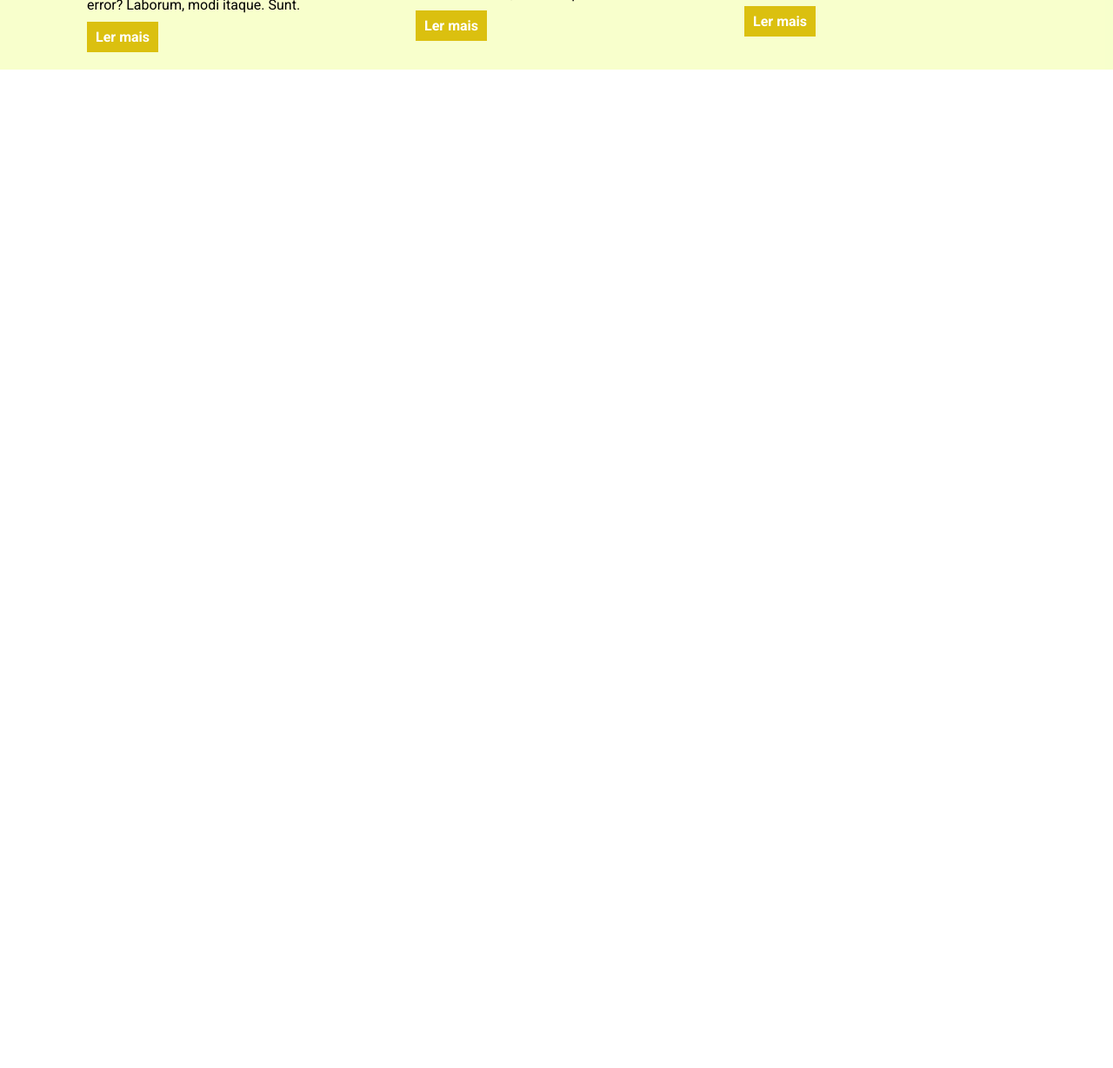
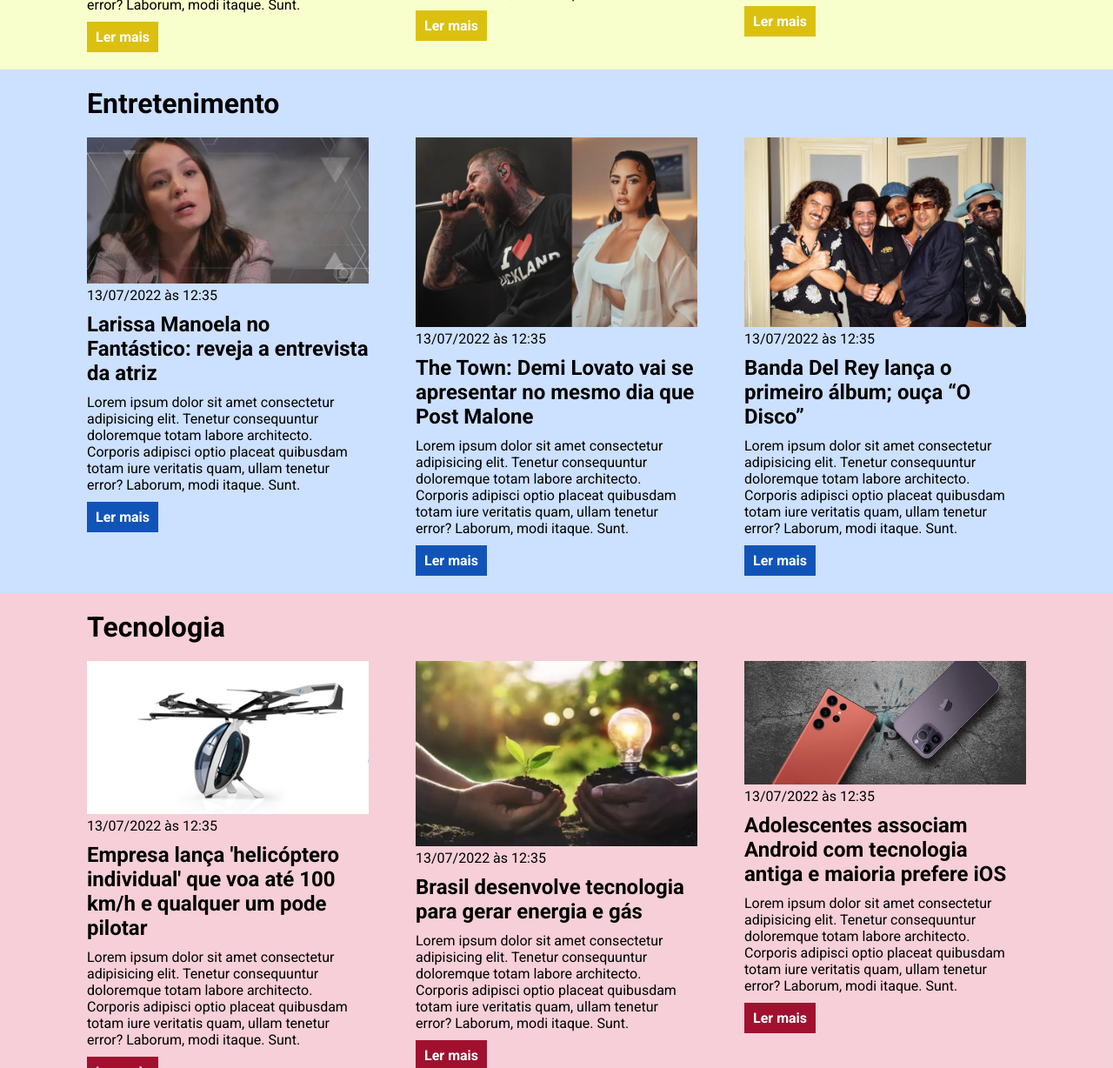
Before and after one commit to joaoxmb/curso_ebac_frontend, a plain HTML site: page css/index.html in a window 1280 px wide. Shown: the part 1572-2800 px from the top of the page at 87% size. Before the commit the page ends 1652 px from the top, so only its background shows below. Drawn offline with Linux system fonts and the light colour scheme.

Commit message:
feat: adicionando duas novas sections, entretenimento e tecnlogia

```diff
--- a/material da aula/css/index.html
+++ b/css/index.html
@@ -18,6 +18,12 @@
                     </li>
                     <li>
                         <a href="#economy" title="Ir para a seção de notícias">Economia</a>
+                    </li>
+                    <li>
+                        <a href="#entertainment" title="Ir para a seção de notícias">Entretenimento</a>
+                    </li>
+                    <li>
+                        <a href="#technology" title="Ir para a seção de notícias">Tecnologia</a>
                     </li>
                 </ul>
             </nav>
@@ -114,5 +120,85 @@
             </div>
         </div>
     </section>
+    <section id="entertainment">
+        <div class="container">
+            <h2>Entretenimento</h2>
+            <div class="articles">
+                <article>
+                    <img src="imagens/larissa-manoela.jpeg" alt="Reprodução/GloboA atriz Larissa Manoela em entrevista ao Fantástico... Leia mais em https://ojornalextra.com.br/noticias/entretenimento/2023/08/94623-larissa-manoela-no-fantastico-reveja-a-entrevista-da-atriz O conteúdo EXTRA está protegido pela legislação brasileira sobre direito autoral. Essa defesa é necessária para manter o jornalismo vivo e acessível a todos. Se deseja compartilhar, utilize os meios fornecidos no Portal Novo Extra" />
+                    <header>
+                        <time>13/07/2022 às 12:35</time>
+                    </header>
+                    <h3>Larissa Manoela no Fantástico: reveja a entrevista da atriz</h3>
+                    <p>
+                        Lorem ipsum dolor sit amet consectetur adipisicing elit. Tenetur consequuntur doloremque totam labore architecto. Corporis adipisci optio placeat quibusdam totam iure veritatis quam, ullam tenetur error? Laborum, modi itaque. Sunt.
+                    </p>
+                    <a href="#" title="Leia a notícia completa">Ler mais</a>
+                </article>
+                <article>
+                    <img src="imagens/the-town.jpeg" alt="Demi Lovato e Post Malone" />
+                    <header>
+                        <time>13/07/2022 às 12:35</time>
+                    </header>
+                    <h3>The Town: Demi Lovato vai se apresentar no mesmo dia que Post Malone</h3>
+                    <p>
+                        Lorem ipsum dolor sit amet consectetur adipisicing elit. Tenetur consequuntur doloremque totam labore architecto. Corporis adipisci optio placeat quibusdam totam iure veritatis quam, ullam tenetur error? Laborum, modi itaque. Sunt.
+                    </p>
+                    <a href="#" title="Leia a notícia completa">Ler mais</a>
+                </article>
+                <article>
+                    <img src="imagens/banda-del-rey.jpeg" alt="Banda Del Rey" />
+                    <header>
+                        <time>13/07/2022 às 12:35</time>
+                    </header>
+                    <h3>Banda Del Rey lança o primeiro álbum; ouça “O Disco”</h3>
+                    <p>
+                        Lorem ipsum dolor sit amet consectetur adipisicing elit. Tenetur consequuntur doloremque totam labore architecto. Corporis adipisci optio placeat quibusdam totam iure veritatis quam, ullam tenetur error? Laborum, modi itaque. Sunt.
+                    </p>
+                    <a href="#" title="Leia a notícia completa">Ler mais</a>
+                </article>
+            </div>
+        </div>
+    </section>
+    <section id="technology">
+        <div class="container">
+            <h2>Tecnologia</h2>
+            <div class="articles">
+                <article>
+                    <img src="imagens/airscooter.png" alt="helicóptero individual que voa até 100 km/h e qualquer um pode pilotar" />
+                    <header>
+                        <time>13/07/2022 às 12:35</time>
+                    </header>
+                    <h3>Empresa lança 'helicóptero individual' que voa até 100 km/h e qualquer um pode pilotar</h3>
+                    <p>
+                        Lorem ipsum dolor sit amet consectetur adipisicing elit. Tenetur consequuntur doloremque totam labore architecto. Corporis adipisci optio placeat quibusdam totam iure veritatis quam, ullam tenetur error? Laborum, modi itaque. Sunt.
+                    </p>
+                    <a href="#" title="Leia a notícia completa">Ler mais</a>
+                </article>
+                <article>
+                    <img src="imagens/seed.webp" alt="alt" />
+                    <header>
+                        <time>13/07/2022 às 12:35</time>
+                    </header>
+                    <h3>Brasil desenvolve tecnologia para gerar energia e gás</h3>
+                    <p>
+                        Lorem ipsum dolor sit amet consectetur adipisicing elit. Tenetur consequuntur doloremque totam labore architecto. Corporis adipisci optio placeat quibusdam totam iure veritatis quam, ullam tenetur error? Laborum, modi itaque. Sunt.
+                    </p>
+                    <a href="#" title="Leia a notícia completa">Ler mais</a>
+                </article>
+                <article>
+                    <img src="imagens/android-vs-ios.jpeg" alt="alt" />
+                    <header>
+                        <time>13/07/2022 às 12:35</time>
+                    </header>
+                    <h3>Adolescentes associam Android com tecnologia antiga e maioria prefere iOS</h3>
+                    <p>
+                        Lorem ipsum dolor sit amet consectetur adipisicing elit. Tenetur consequuntur doloremque totam labore architecto. Corporis adipisci optio placeat quibusdam totam iure veritatis quam, ullam tenetur error? Laborum, modi itaque. Sunt.
+                    </p>
+                    <a href="#" title="Leia a notícia completa">Ler mais</a>
+                </article>
+            </div>
+        </div>
+    </section>
 </body>
 </html>
--- a/material da aula/css/main.css
+++ b/css/main.css
@@ -83,3 +83,15 @@ section h2 {
 #economy article a{
   background-color: rgb(219, 192, 15);
 }
+#entertainment{
+  background-color: rgba(0, 102, 255, 0.2);
+}
+#entertainment article a{
+  background-color: rgb(17, 84, 184);
+}
+#technology{
+  background-color: rgba(209, 19, 60, 0.2);
+}
+#technology article a{
+  background-color: rgb(162, 16, 48);
+}
```
Also changed, not shown: css/imagens/airscooter.png (added), css/imagens/android-vs-ios.jpeg (added), css/imagens/banda-del-rey.jpeg (added), css/imagens/basquete.jpg (renamed from material da aula/css/imagens/basquete.jpg), css/imagens/dolares.jpg (renamed from material da aula/css/imagens/dolares.jpg), css/imagens/euro.jpg (renamed from material da aula/css/imagens/euro.jpg), css/imagens/futebol-americano.jpg (renamed from material da aula/css/imagens/futebol-americano.jpg), css/imagens/futebol.jpg (renamed from material da aula/css/imagens/futebol.jpg), css/imagens/larissa-manoela.jpeg (added), css/imagens/petroleo.jpg (renamed from material da aula/css/imagens/petroleo.jpg), css/imagens/seed.webp (added), css/imagens/the-town.jpeg (added), 3 other files.
